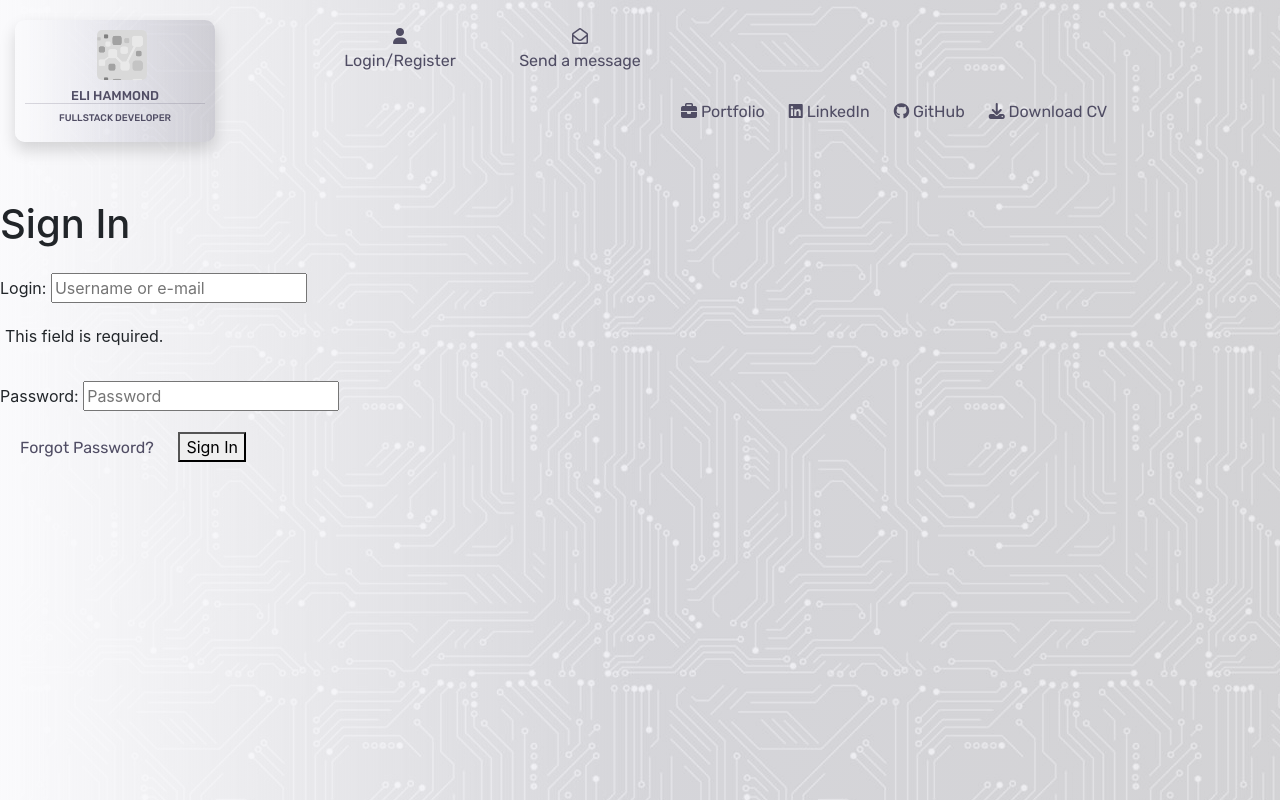
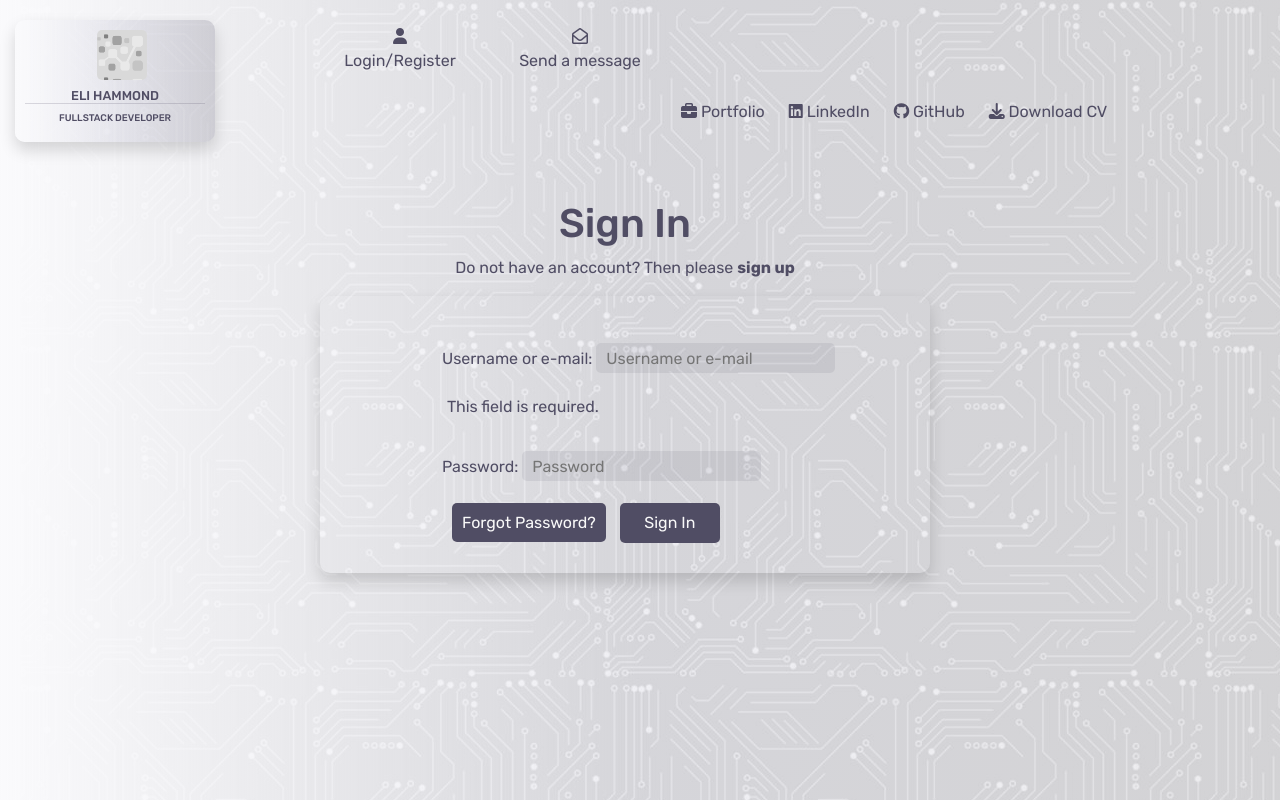
Before and after one commit to e-h-dev/e_hammond, a Django app: page /sign_in/ in a window 1280 px wide. Run offline with Django 3.2, Linux system fonts and the light colour scheme; some libraries are stand-ins or nearby versions.

Commit message:
Update styles for sign in pages

```diff
--- a/sign_in/templates/sign_in/sign_in.html
+++ b/sign_in/templates/sign_in/sign_in.html
@@ -2,12 +2,16 @@
 
 {% block content %}
 <div class="sign_in">
-    <h1>Sign In</h1>
-
+    <div class="row sign-in-row">
+        <div class="col-3"></div>
+        <div class="col-6">
+            <h1 class="sign-in-header">Sign In</h1>
+            <p class="sign-in-header">Do not have an account? Then please <a class="sign-link" href="{% url 'sign_up' %}">sign up</a></p>
+            <div class="sign-in-form-box shadow">
                 <form class="login" method="POST" action="{% url 'account_login' %}">
                     {% csrf_token %}
                     <p>
-            <label for="id_login">Login:</label>
+                        <label for="id_login">Username or e-mail:</label>
                         <input type="text" name="login" placeholder="Username or e-mail" autocomplete="email" required="" aria-invalid="true" id="id_login">
                     </p>
 
@@ -20,4 +24,8 @@
                     <button class="primaryAction" type="submit">Sign In</button>
                 </form>
             </div>
+        </div>
+        <div class="col-3"></div>
+    </div>
+</div>
 {% endblock %}
--- a/static/css/base.css
+++ b/static/css/base.css
@@ -744,3 +744,69 @@ input[type="radio"]{
   position: relative;
   z-index: 2;
 }
+
+.sign-in-row{
+  width:100%;
+}
+
+.sign-in-header{
+  color:var(--text-color);
+  font-family: var(--main-font);
+  text-align: center;
+}
+
+
+.sign-in-form-box{
+  color:var(--text-color);
+  font-family: var(--main-font);
+  width:100%;
+  padding-left:20%;
+  padding-top: 5%;
+  padding-bottom: 5%;
+  border-radius: 10px;
+}
+
+p input{
+  background-color: rgba(80, 77, 100, 0.1);
+  outline: none;
+  border: none;
+  border-radius: 5px;
+  padding:10px;
+  height:30px;
+  width:fit-content;
+}
+
+p input:focus{
+  background-color: rgba(80, 77, 100, 0.3);
+}
+
+p input:active{
+  background-color:rgba(80, 77, 100, 0.1);
+}
+
+
+.sign-in-form-box a,
+.sign-in-form-box button{
+  background-color: var(--text-color);
+  color:#f9f9f9;
+  height:40px;
+  width:100px;
+  outline: none;
+  border: none;
+  border-radius: 5px;
+}
+
+.sign-in-form-box a:hover,
+.sign-in-form-box button:hover{
+  background-color:#f9f9f9;
+  color: var(--text-color);
+}
+
+.sign-link{
+  color:var(--text-color);
+  font-weight: bolder;
+}
+
+.sign-link:hover{
+  color:#000;
+}
```
Also changed, not shown: sign_in/templates/sign_in/sign_out.html (+10 -3 lines), sign_in/templates/sign_in/sign_up.html (+10 -14 lines), db.sqlite3. Lines whose indentation alone changed are shown as unchanged.
